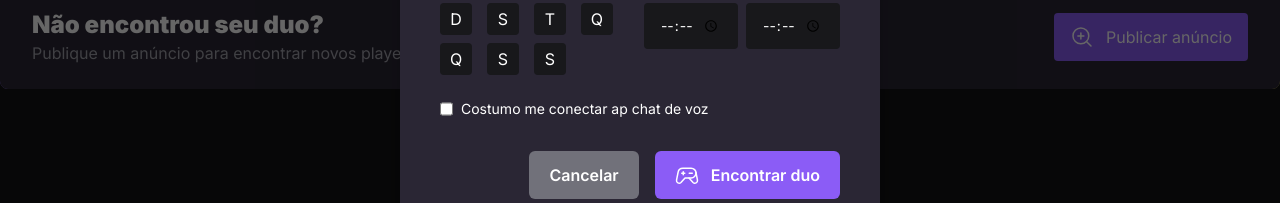
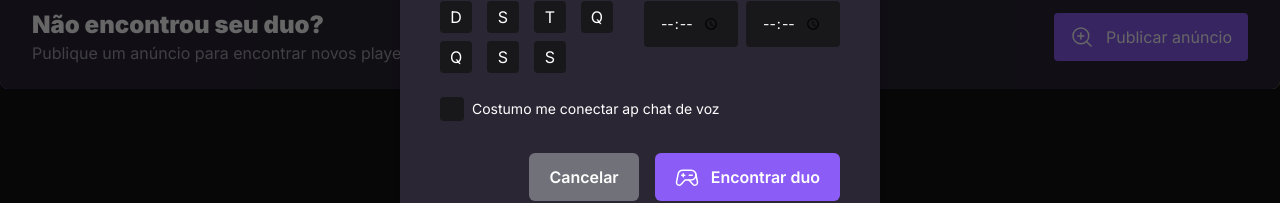
Before and after one commit to Sofia-Magalhaes/nlw-eSports, a React (Vite) app in the folder web/: page / in a window 1280 px wide. Both pictures are taken after a click on the button "Publicar anúncio". Shown: the part 487-690 px from the top of the page. Built offline with nearby package versions, Linux system fonts and the light colour scheme; no server answers.

Commit message:
checkbox feito

```diff
--- a/web/src/components/CreateAdModal.tsx
+++ b/web/src/components/CreateAdModal.tsx
@@ -1,6 +1,9 @@
+import { Check, GameController } from "phosphor-react";
+
+import { Input } from "./Form/Input";
+
 import * as Dialog from "@radix-ui/react-dialog";
-import { GameController } from "phosphor-react";
-import { Input } from "./Form/Input";
+import * as Checkbox from "@radix-ui/react-checkbox";
 
 export function CreateAdModal() {
   return (
@@ -77,8 +80,12 @@
             </div>
           </div>
 
-          <div className="mt-2 flex gap-2 text-sm">
-            <Input type="checkbox" />
+          <div className="mt-2 flex items-center gap-2 text-sm">
+            <Checkbox.Root className="w-6 h-6 p-1 rounded bg-zinc-900">
+                <Checkbox.Indicator>
+                    <Check className="w-4 h-4 text-emerald-400"/>
+                </Checkbox.Indicator>
+            </Checkbox.Root>
             Costumo me conectar ap chat de voz
           </div>
 
```
